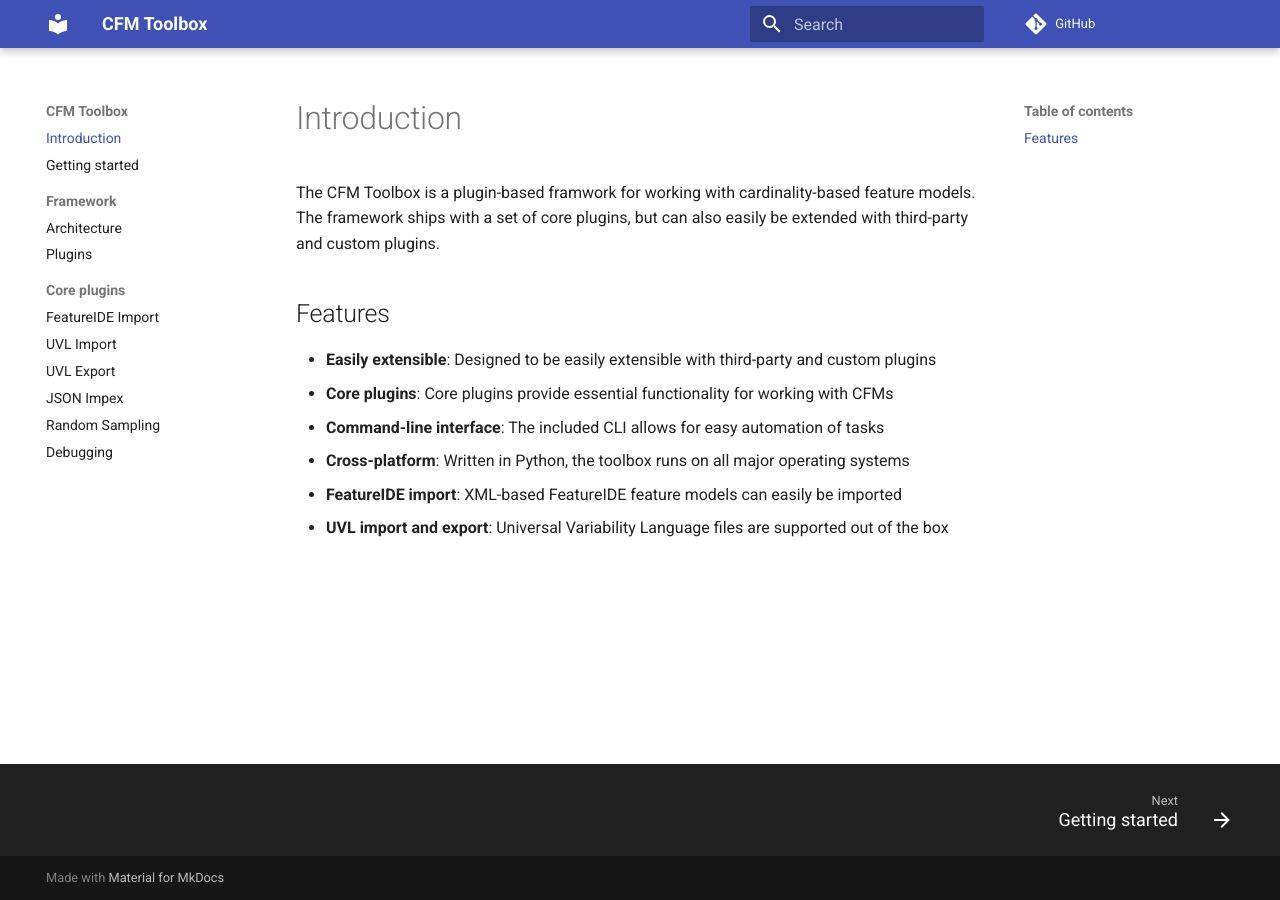
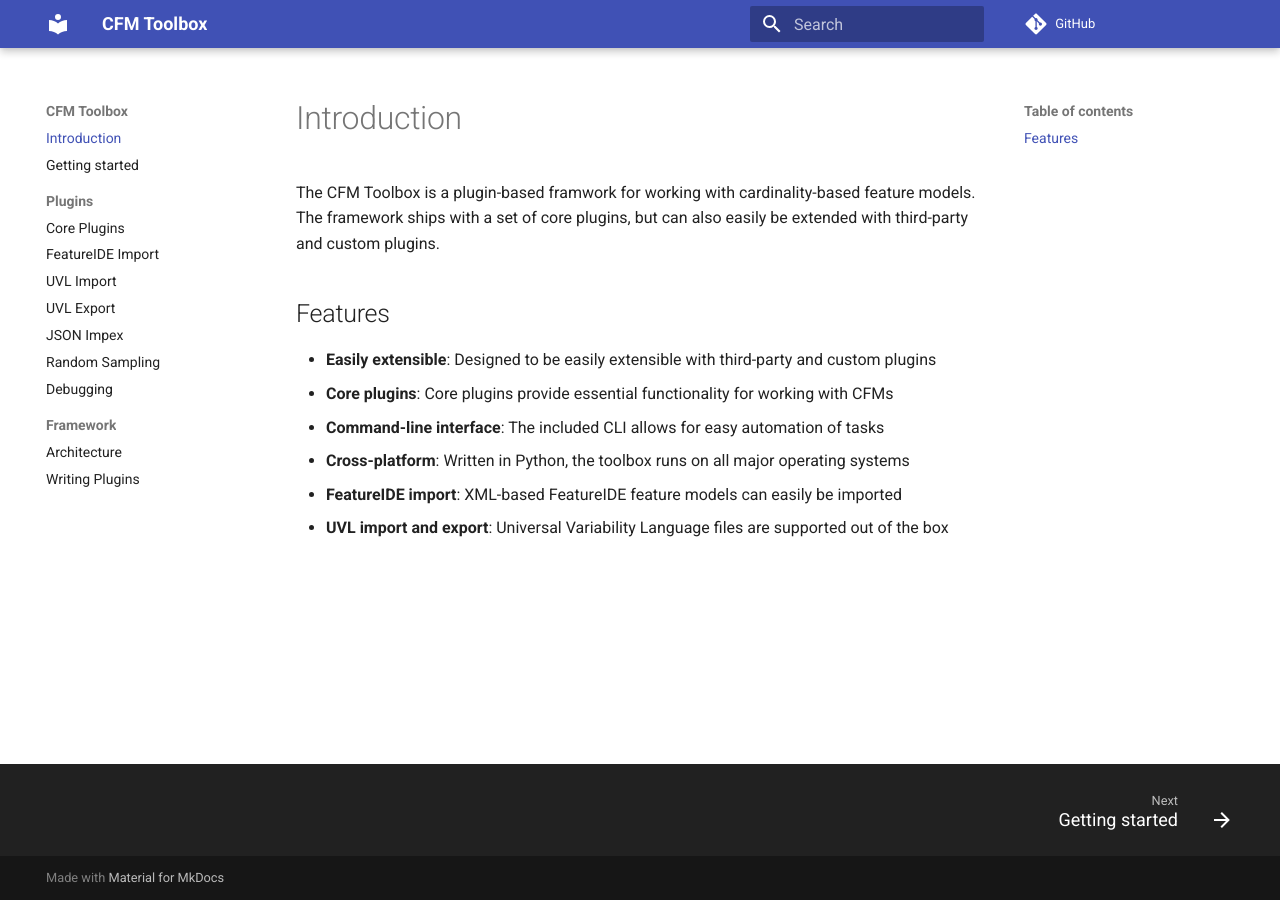
Before and after one commit to KIT-TVA/cfmtoolbox, an MkDocs documentation site: the page built from docs/index.md, in a window 1280 px wide. Built offline with MkDocs 1.6.1 and Material for MkDocs 9.7.7, drawn with Linux system fonts in a browser that asks for light colours; comment, search, counter and statistics services are not loaded.

Commit message:
Guide readers from basic to advanced topics

```diff
--- a/mkdocs.yml
+++ b/mkdocs.yml
@@ -29,13 +29,14 @@ markdown_extensions:
 nav:
   - Introduction: index.md
   - Getting started: getting-started.md
-  - Framework:
-    - Architecture: architecture.md
-    - Plugins: plugins.md
-  - Core plugins:
+  - Plugins:
+    - Core Plugins: plugins/index.md
     - FeatureIDE Import: plugins/featureide-import.md
     - UVL Import: plugins/uvl-import.md
     - UVL Export: plugins/uvl-export.md
     - JSON Impex: plugins/json-impex.md
     - Random Sampling: plugins/random-sampling.md
     - Debugging: plugins/debugging.md
+  - Framework:
+    - Architecture: framework/index.md
+    - Writing Plugins: framework/writing-plugins.md
```
Also changed, not shown: docs/framework/index.md (added), docs/framework/writing-plugins.md (added), docs/plugins/index.md (added).
